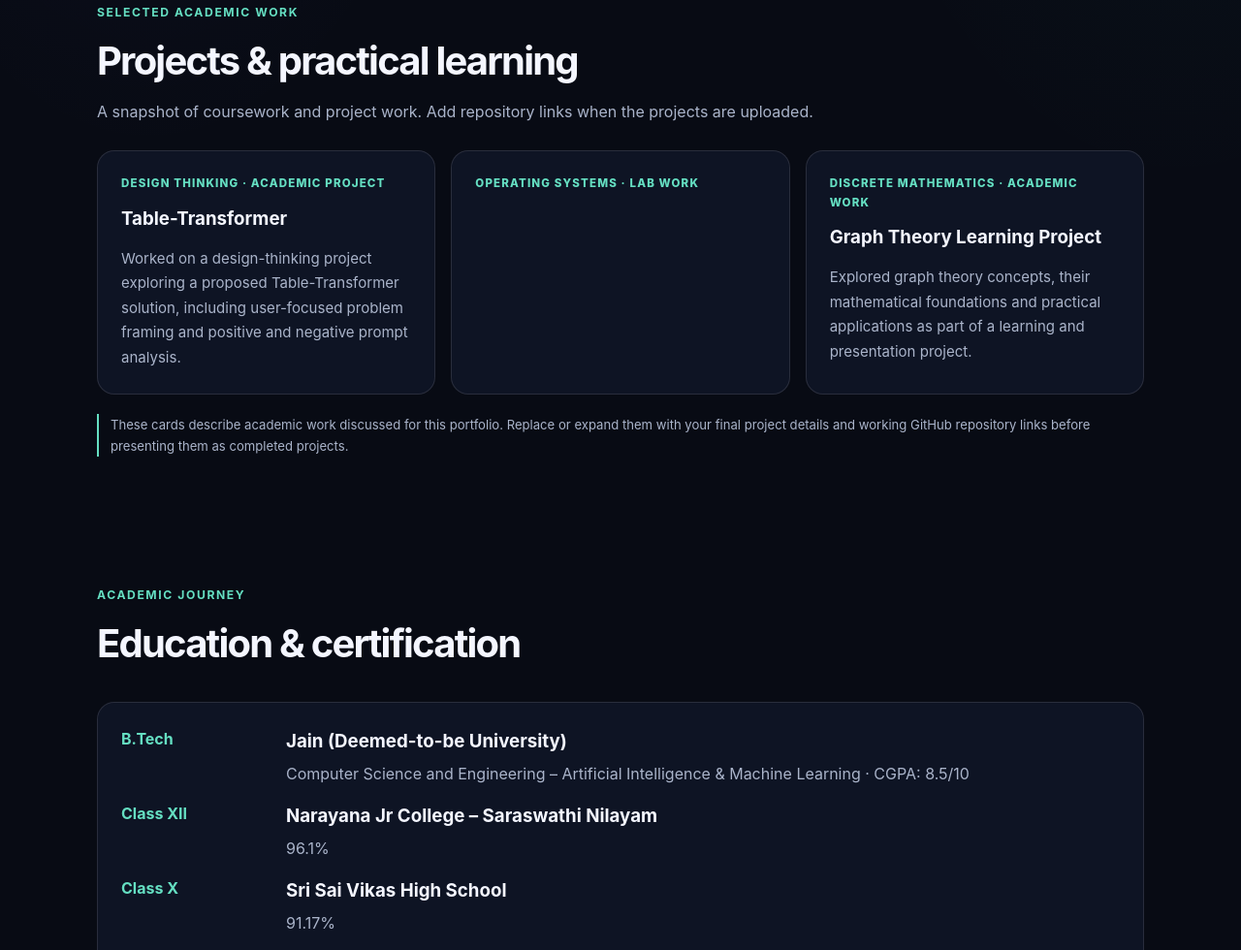
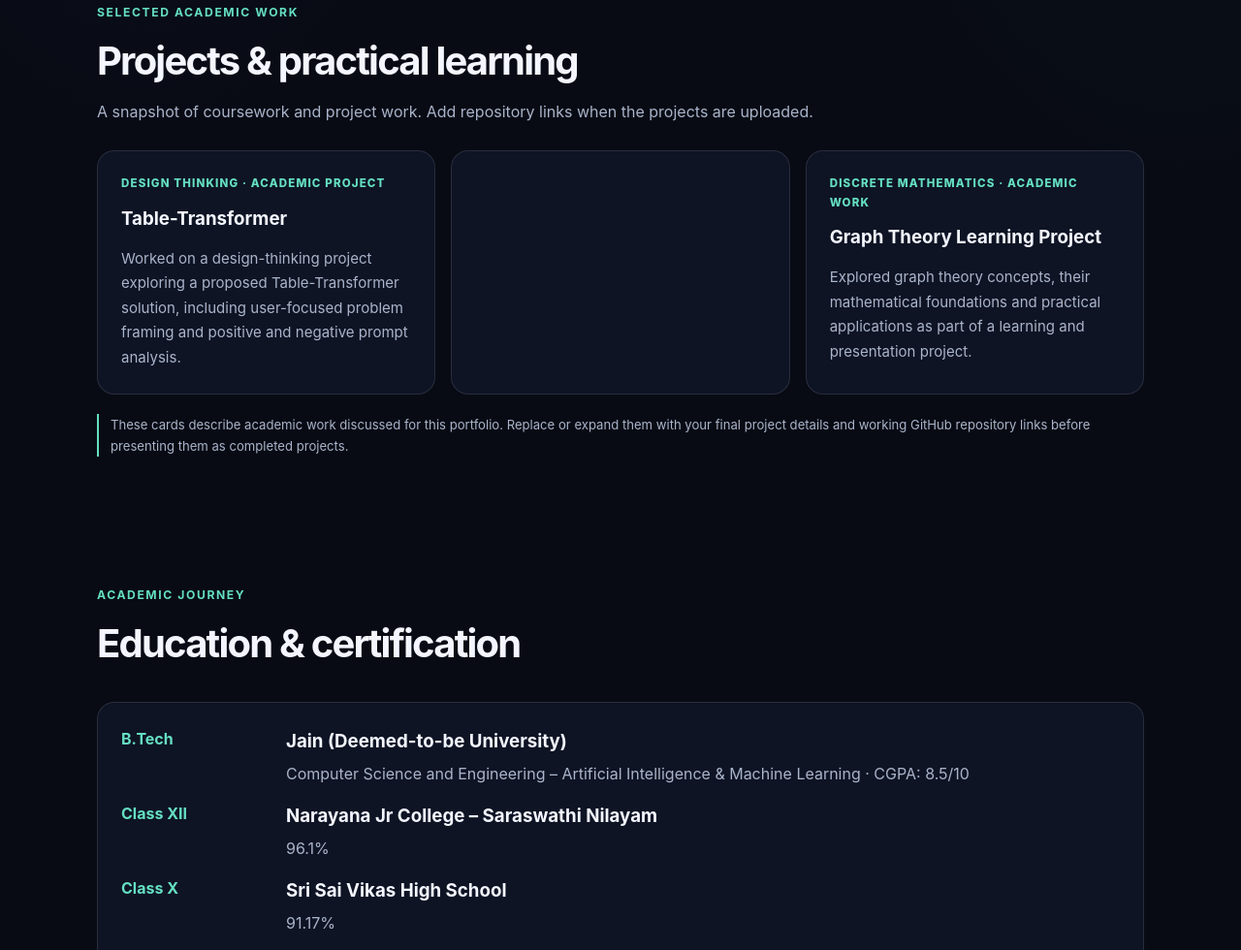
Before and after one commit to Siva-Nandini-git/portfolio, a plain HTML site: page index.html in a window 1280 px wide. Shown: the part 1684-2664 px from the top of the page at 97% size. Drawn offline with Linux system fonts and the light colour scheme.

```diff
--- a/index.html
+++ b/index.html
@@ -156,7 +156,7 @@
             <p>Worked on a design-thinking project exploring a proposed Table-Transformer solution, including user-focused problem framing and positive and negative prompt analysis.</p>
           </article>
           <article class="card project-card">
-            <div class="type">Operating systems · Lab work</div>
+
 
           </article>
           <article class="card project-card">
```
